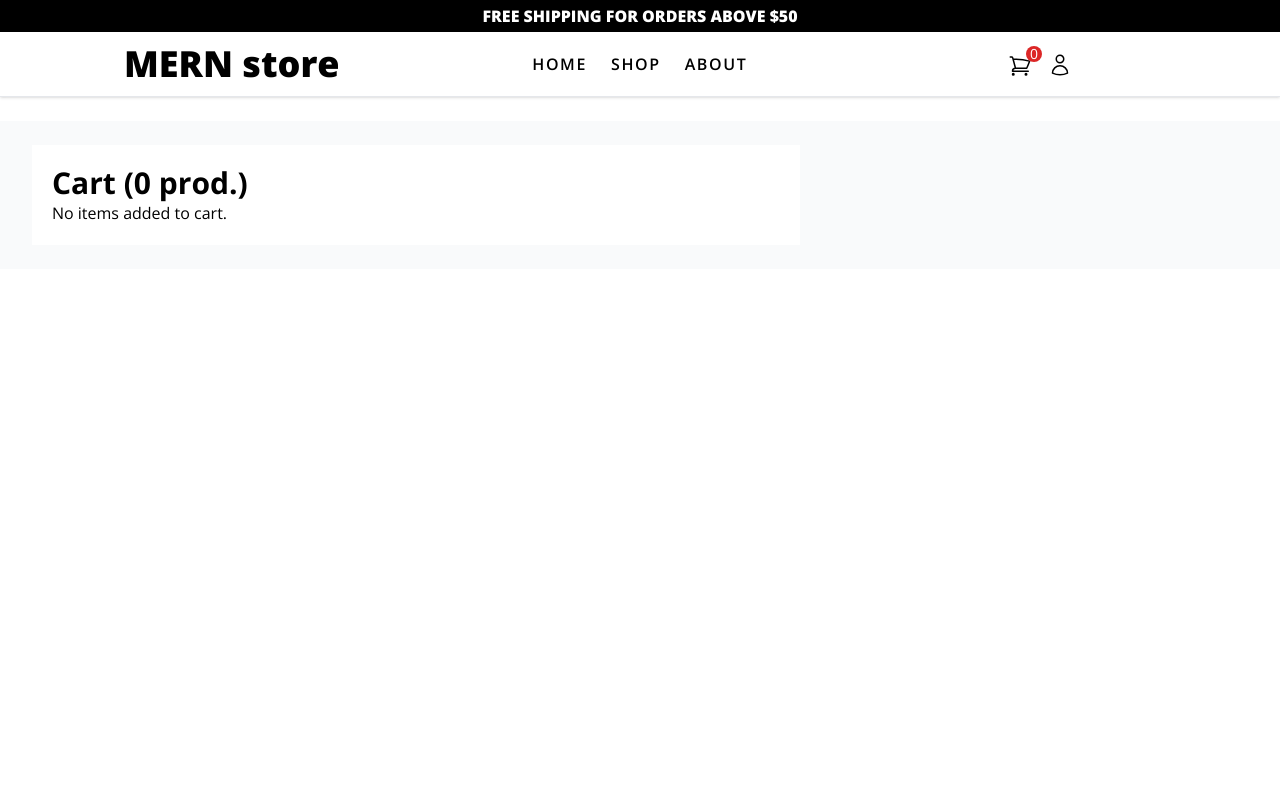
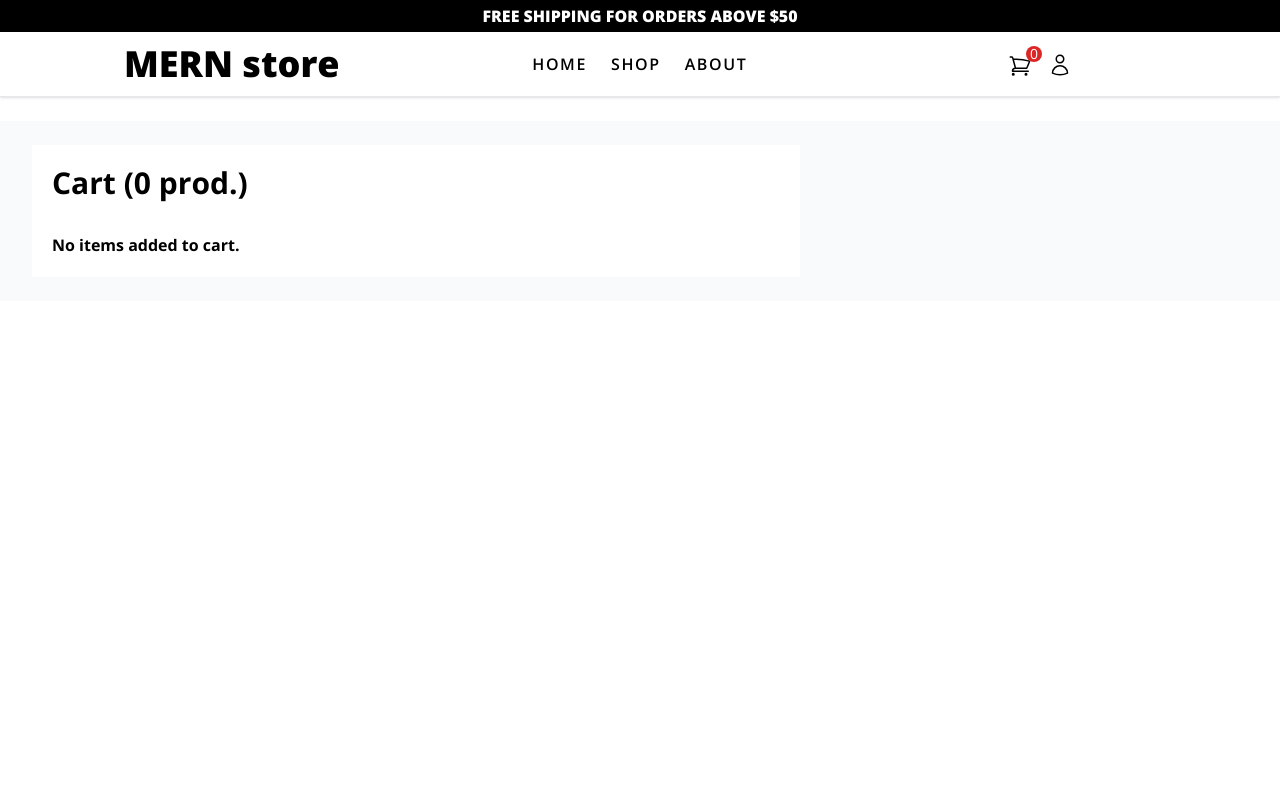
Before and after one commit to malalalash/MERN-ecommerce, a React (Vite) app in the folder client/: page /cart in a window 1280 px wide. Shown: the top 800 px of the page. Built offline with nearby package versions, Linux system fonts and the light colour scheme.

Commit message:
styled p tag that is displayed when no products are in cart

```diff
--- a/client/src/pages/Cart.tsx
+++ b/client/src/pages/Cart.tsx
@@ -15,7 +15,7 @@ const Cart = () => {
             <div>
               <div>
                 {items.length === 0 ? (
-                  <p>No items added to cart.</p>
+                  <p className="font-bold mt-8">No items added to cart.</p>
                 ) : (
                   <ul>
                     {items.map((item) => (
```
